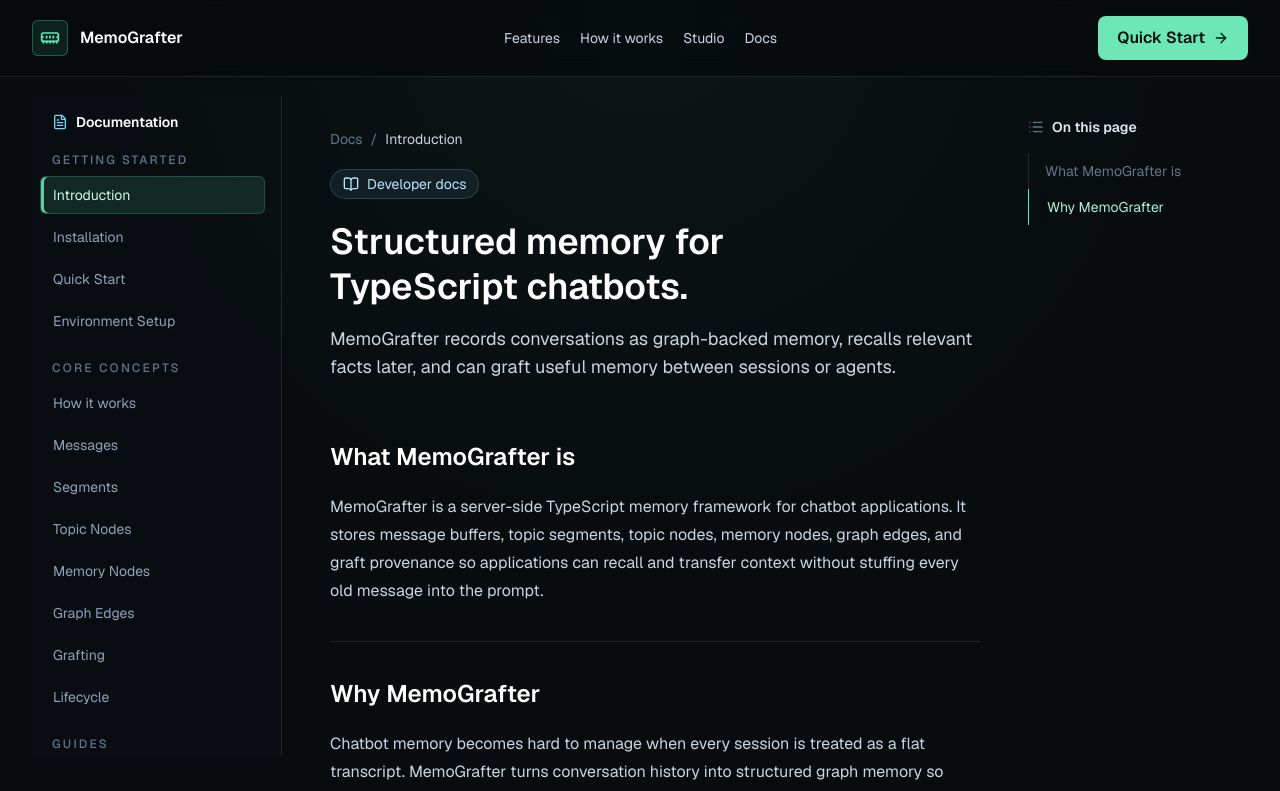
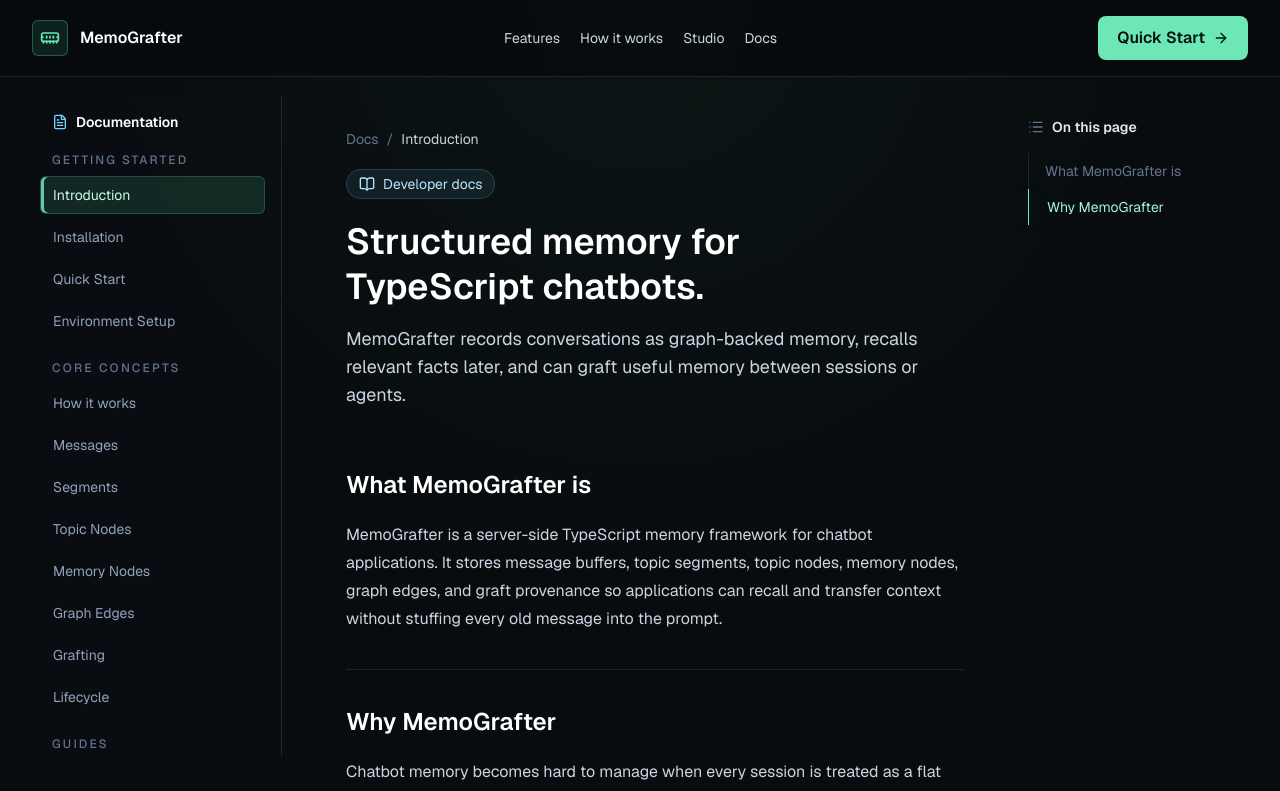
Before and after one commit to mayhemking007/mg-website, a Next.js app: page /docs in a window 1280 px wide. Shown: the top 791 px of the page. Built offline with nearby package versions, Linux system fonts and the light colour scheme.

Commit message:
Fixed docs layout

```diff
--- a/src/components/docs.tsx
+++ b/src/components/docs.tsx
@@ -29,7 +29,7 @@ export function DocsFrame({
     <main className="site-shell">
       <Header ctaHref="/docs/quick-start" ctaLabel="Quick Start" ctaVariant="primary" />
 
-      <div className="docs-layout mx-auto grid max-w-[1500px] gap-8 px-4 py-7 sm:px-6 lg:grid-cols-[250px_minmax(0,820px)] lg:gap-10 lg:px-8 lg:py-8 xl:grid-cols-[250px_minmax(0,820px)_220px] xl:gap-12">
+      <div className="docs-layout mx-auto grid max-w-[1680px] gap-8 px-4 py-7 sm:px-6 lg:grid-cols-[250px_minmax(0,1fr)] lg:gap-12 lg:px-8 lg:py-8 xl:grid-cols-[250px_minmax(0,1fr)_220px] xl:gap-16">
         <div>
           <DocsSidebar groups={docsNavGroups} items={docsNavItems} activeHref={activeHref} />
           <MobileDocsNav groups={docsNavGroups} items={docsNavItems} activeHref={activeHref} />
```
